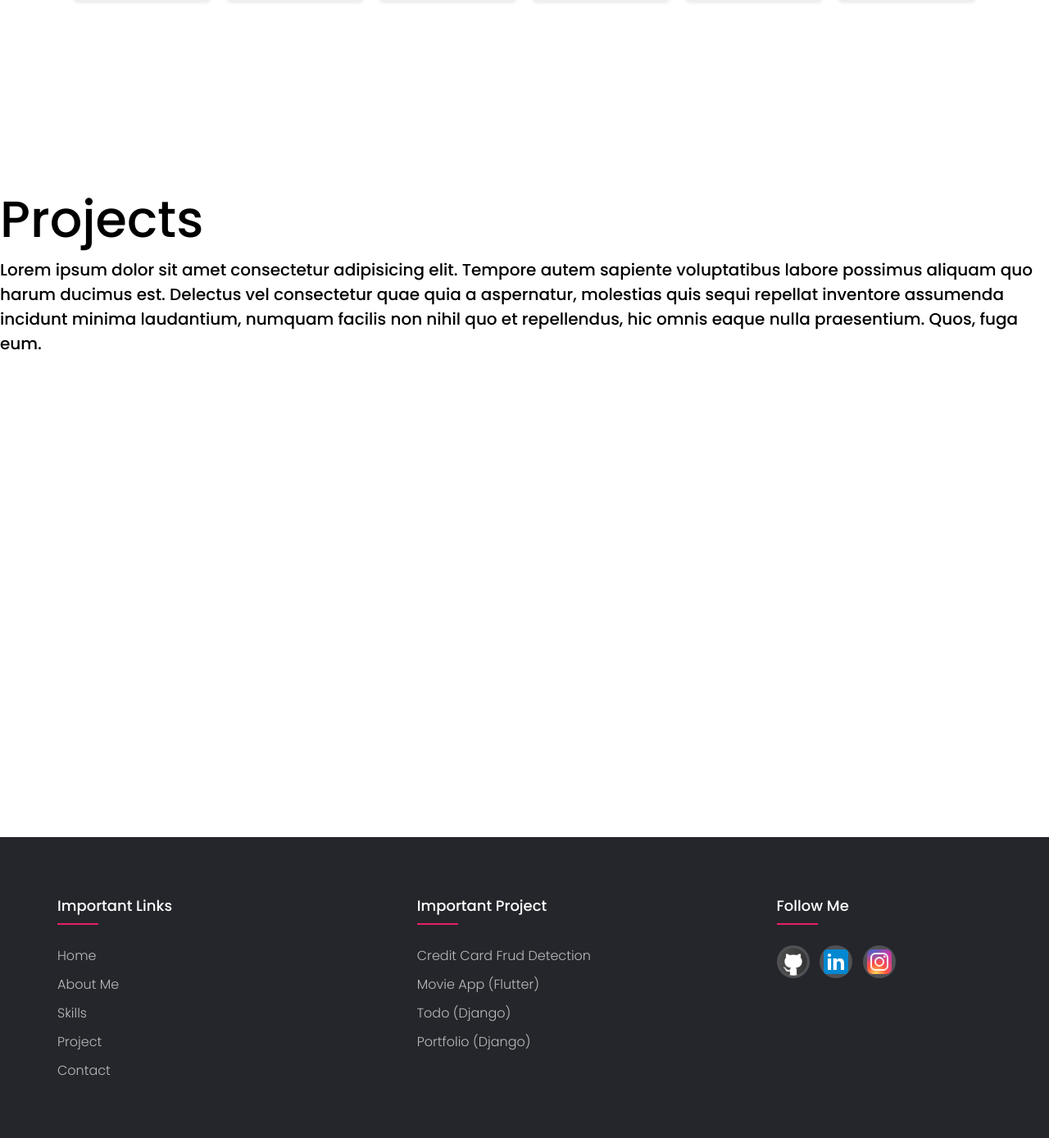
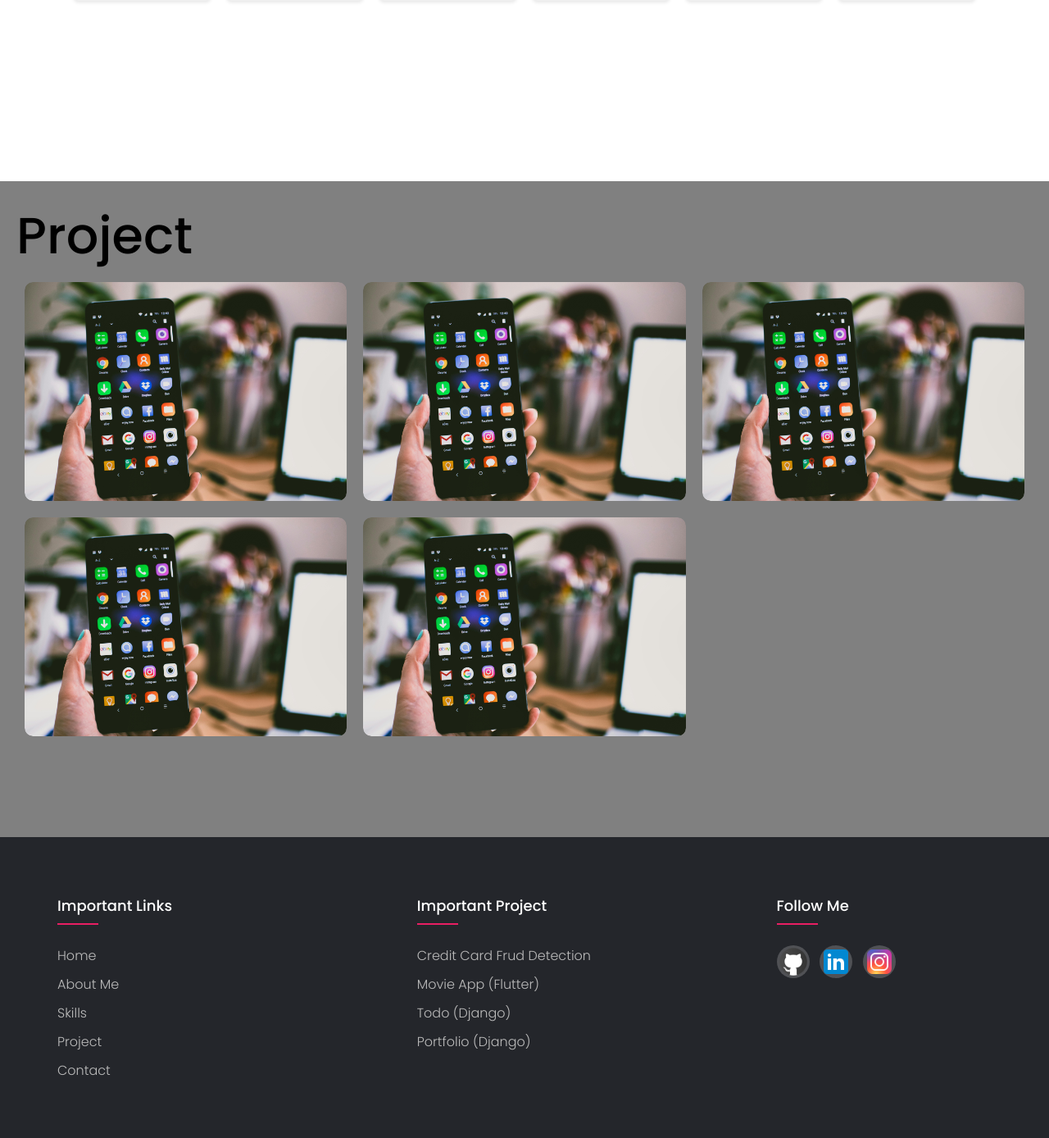
Before and after one commit to HastagKc/MyPortfolio, a Django app: page / in a window 1280 px wide. Shown: the part 2299-3687 px from the top of the page at 82% size. Run offline with Django 5.2, Linux system fonts and the light colour scheme; data comes from the database, SQL or seed files in the repository; both versions use the stored data as it was after the commit.

Commit message:
project section is added

```diff
--- a/myportfolio/static/css/style.css
+++ b/myportfolio/static/css/style.css
@@ -182,6 +182,81 @@ h3 {
   font-weight: 900;
 }
 
+/* project section start  */
+#project-section {
+  background-color: grey;
+  padding: 20px;
+}
+
+#project-section .project-heading {
+  font-size: 62px;
+}
+
+#project-section .project-container {
+  display: flex;
+  width: 100%;
+  height: auto;
+  flex-wrap: wrap;
+}
+
+.project-row {
+  flex-basis: calc(33.33% - 20px);
+  position: relative;
+  overflow: hidden;
+  border-radius: 10px;
+  margin: 10px;
+  height: auto;
+}
+.project-image {
+  width: 100%;
+  height: 100%;
+  border-radius: 10px;
+  transition: scale 0.5s ease-in-out;
+}
+
+.project-row:hover .project-image {
+  scale: 1.2;
+}
+
+.overlay-div {
+  width: 100%;
+  height: 0%;
+  background-color: black;
+  position: absolute;
+  bottom: 0;
+  left: 0;
+  right: 0;
+  padding: 20px;
+  visibility: hidden;
+  transition: all 0.7s linear;
+}
+.project-title,
+.project-subtitle,
+.project-description {
+  color: rgb(47, 75, 136);
+  margin-top: 5px;
+}
+
+.project-title {
+  font-size: 2.4rem;
+  color: red;
+}
+
+.project-subtitle {
+  font-size: 1.6rem;
+}
+
+.project-description {
+  font-size: 1rem;
+}
+
+#project-section .project-row:hover .overlay-div {
+  height: 70%;
+  visibility: visible;
+}
+
+/* project section end  */
+
 /* footer section */
 
 .container {
--- a/myportfolio/templates/index.html
+++ b/myportfolio/templates/index.html
@@ -87,19 +87,113 @@
     </section>
 
     <!-- project section start  -->
-    <section id="projects-section">
-      <h1 data-outline="Projects">Projects</h1>
+    <section id="project-section">
+      <h1 class="project-heading">Project</h1>
+      <!-- project container -->
 
-      <p>
-        Lorem ipsum dolor sit amet consectetur adipisicing elit. Tempore autem
-        sapiente voluptatibus labore possimus aliquam quo harum ducimus est.
-        Delectus vel consectetur quae quia a aspernatur, molestias quis sequi
-        repellat inventore assumenda incidunt minima laudantium, numquam facilis
-        non nihil quo et repellendus, hic omnis eaque nulla praesentium. Quos,
-        fuga eum.
-      </p>
+      <div class="project-container">
+        <!-- row-1  -->
+        <div class="project-row">
+          <img
+            src="{% static 'img/project-img/mobile.jpg'%}"
+            alt="Coding"
+            class="project-image"
+          />
+
+          <div class="overlay-div">
+            <h2 class="project-title">Baby Buy</h2>
+            <h3 class="project-subtitle">Android Development Project</h3>
+            <p class="project-description">
+              Lorem, ipsum dolor sit amet consectetur adipisicing elit.
+              Corporis, laudantium quam minus esse veniam vitae praesentium
+              exercitationem illum reprehenderit culpa earum error qui provident
+              ducimus aliquid voluptates nisi necessitatibus ad.
+            </p>
+          </div>
+        </div>
+
+        <!-- row 2 -->
+
+        <div class="project-row">
+          <img
+            src="{% static 'img/project-img/mobile.jpg'%}"
+            alt="Coding"
+            class="project-image"
+          />
+
+          <div class="overlay-div">
+            <h2 class="project-title">Baby Buy</h2>
+            <h3 class="project-subtitle">Android Development Project</h3>
+            <p class="project-description">
+              Lorem, ipsum dolor sit amet consectetur adipisicing elit.
+              Corporis, laudantium quam minus esse veniam vitae praesentium
+              exercitationem illum reprehenderit culpa earum error qui provident
+              ducimus aliquid voluptates nisi necessitatibus ad.
+            </p>
+          </div>
+        </div>
+
+        <!-- row 3 -->
+        <div class="project-row">
+          <img
+            src="{% static 'img/project-img/mobile.jpg'%}"
+            alt="Coding"
+            class="project-image"
+          />
+
+          <div class="overlay-div">
+            <h2 class="project-title">Baby Buy</h2>
+            <h3 class="project-subtitle">Android Development Project</h3>
+            <p class="project-description">
+              Lorem, ipsum dolor sit amet consectetur adipisicing elit.
+              Corporis, laudantium quam minus esse veniam vitae praesentium
+              exercitationem illum reprehenderit culpa earum error qui provident
+              ducimus aliquid voluptates nisi necessitatibus ad.
+            </p>
+          </div>
+        </div>
+
+        <!-- row 4 -->
+        <div class="project-row">
+          <img
+            src="{% static 'img/project-img/mobile.jpg'%}"
+            alt="Coding"
+            class="project-image"
+          />
+
+          <div class="overlay-div">
+            <h2 class="project-title">Baby Buy</h2>
+            <h3 class="project-subtitle">Android Development Project</h3>
+            <p class="project-description">
+              Lorem, ipsum dolor sit amet consectetur adipisicing elit.
+              Corporis, laudantium quam minus esse veniam vitae praesentium
+              exercitationem illum reprehenderit culpa earum error qui provident
+              ducimus aliquid voluptates nisi necessitatibus ad.
+            </p>
+          </div>
+        </div>
+
+        <!-- row 5 -->
+        <div class="project-row">
+          <img
+            src="{% static 'img/project-img/mobile.jpg'%}"
+            alt="Coding"
+            class="project-image"
+          />
+
+          <div class="overlay-div">
+            <h2 class="project-title">Baby Buy</h2>
+            <h3 class="project-subtitle">Android Development Project</h3>
+            <p class="project-description">
+              Lorem, ipsum dolor sit amet consectetur adipisicing elit.
+              Corporis, laudantium quam minus esse veniam vitae praesentium
+              exercitationem illum reprehenderit culpa earum error qui provident
+              ducimus aliquid voluptates nisi necessitatibus ad.
+            </p>
+          </div>
+        </div>
+      </div>
     </section>
-
     <!-- project section end -->
 
     <!-- footer -->
```
Also changed, not shown: other parts of myportfolio/static/css/style.css (+105 -73 lines), myportfolio/db.sqlite3, myportfolio/static/img/project-img/mobile.jpg (added).
